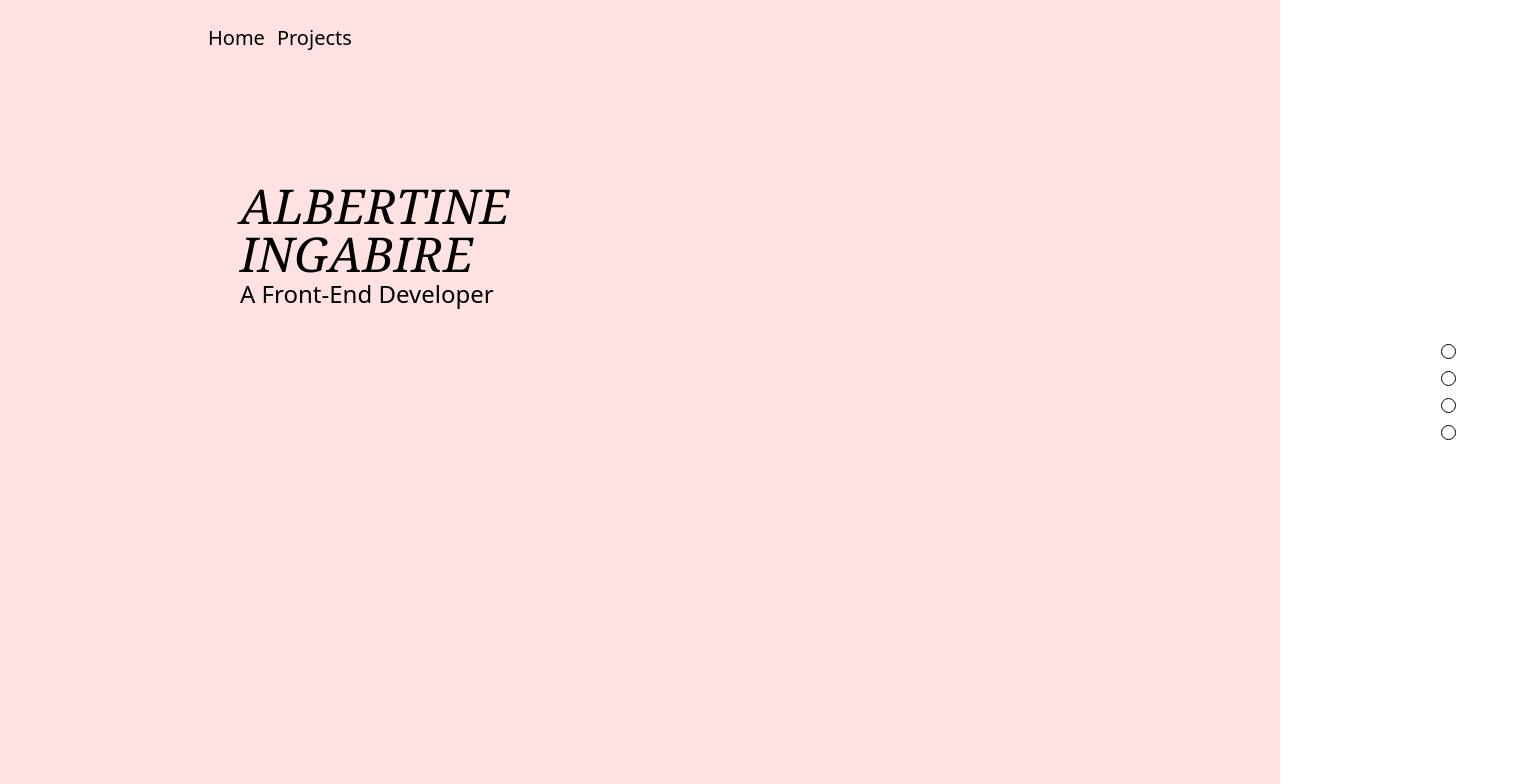
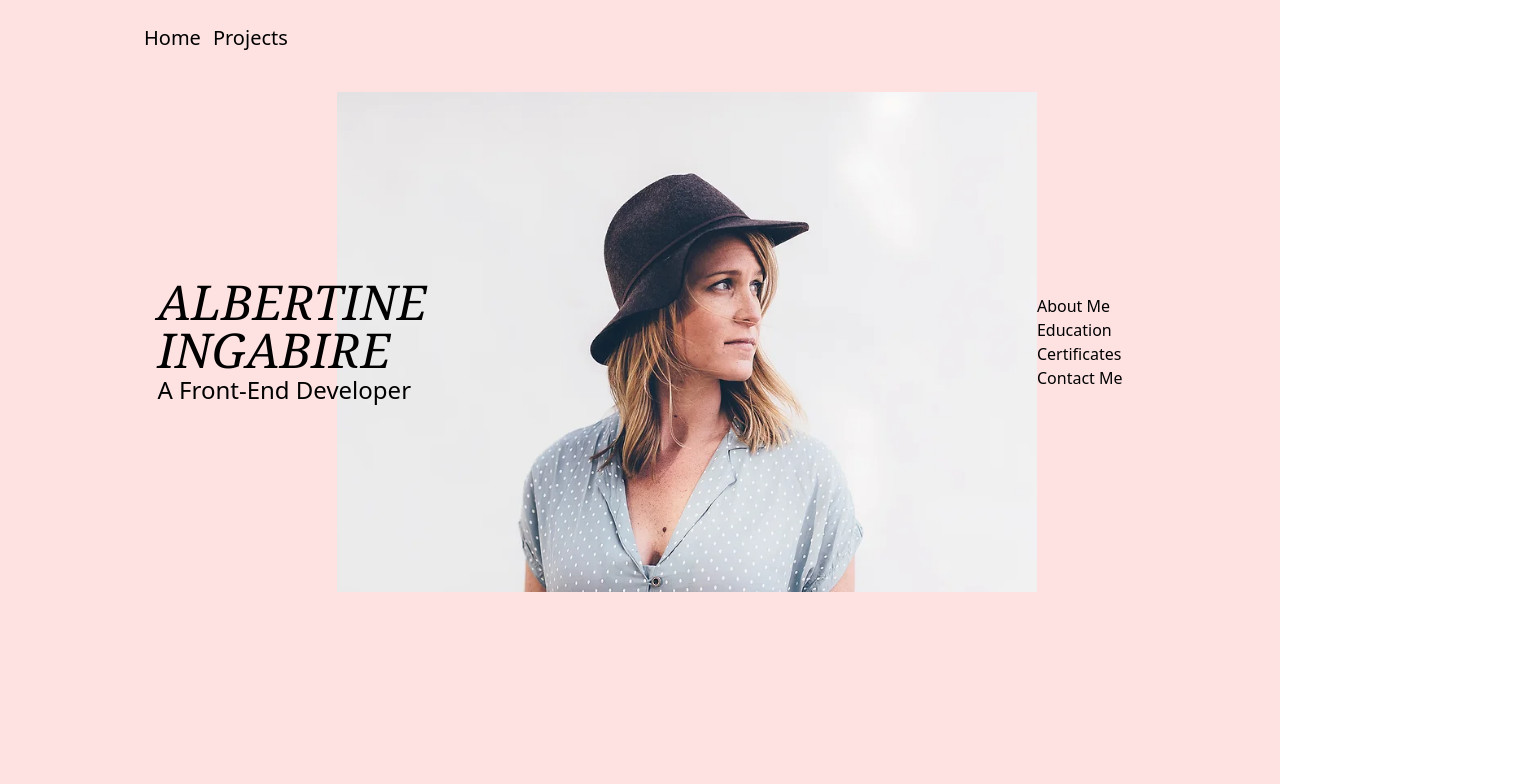
Before and after one commit to Ialbertine/Tina-tailwind_Portfolio, a website: page html-projects/index.html in a window 1280 px wide. Shown: the top 784 px of the page, 1520 px wide, since content can reach past the window. Drawn offline with Linux system fonts and the light colour scheme.

Commit message:
Tailwind Personal Portfolio

```diff
--- a/html-projects/index.html
+++ b/html-projects/index.html
@@ -12,7 +12,34 @@
 </head>
 
 <body class="m-0 p-0 font-sans bg-white text-black overflow-x-hidden">
-    <header class="w-full bg-red-100 py-6">
+    <header class="w-full bg-red-100 h-[100vh]">
+        <nav class="w-full bg-red-100 py-6">
+            <ul class="flex ml-[9rem] text-xl text-black">
+                <li><a href="#home" class="mr-3 cursor-pointer no-underline">Home</a></li>
+                <li><a href="#Projects" class="cursor-pointer no-underline">Projects</a></li>
+            </ul>
+            <div class="flex justify-center items-center mt-10">
+                <div class="relative ">
+                    <h1 class="text-5xl font-serif italic">ALBERTINE</h1>
+                    <h1 class="text-5xl font-serif italic">INGABIRE</h1>
+                    <p class="text-2xl">A Front-End Developer</p>
+                </div>
+                <img src="photo.webp"  alt="photo" class="ml-[-90px] w-[700px] h-[500px] object-cover ">
+                <div>
+                    <ul>
+                        <li><a href="#About">About Me</a></li>
+                        <li><a href="#Education">Education</a></li>
+                        <li><a href="#Certficate">Certificates</a></li>
+                        <li><a href="#Contact">Contact Me</a></li>
+                    </ul>
+                </div>
+            </div>
+
+
+        </nav>
+
+    </header>
+    <!--<header class="w-full bg-red-100 py-6">
         <nav class="w-full bg-red-100 flex items-center pl-[13rem]">
             <ul class="flex items-center text-xl">
                 <li><a href="#home" class="mr-3">Home</a></li>
@@ -22,7 +49,7 @@
 
         <div class="w-full">
             <div class="w-full mt-[-60px] flex items-center ml-[15rem] h-screen">
-                <div class="container flex items-center relative">
+                <div class="w-full flex items-center relative">
                     <div class="leading-5 absolute top-0 left-0 z-10">
                         <h1 class="text-5xl font-serif italic">ALBERTINE</h1>
                         <h1 class="text-5xl font-serif italic">INGABIRE</h1>
@@ -63,7 +90,7 @@
                 </div>
             </div>
         </div>
-    </header>
+    </header>-->
     <main class="flex justify-center items-center flex-col">
         <div class="bg-white flex flex-col items-center justify-center w-[100%]">
             <h2 id="#Aboutme" class="text-4xl font-serif italic text-black mb-10 mt-10 font-semibold">About Me</h2>
```
Also changed, not shown: html-projects/style.css.
